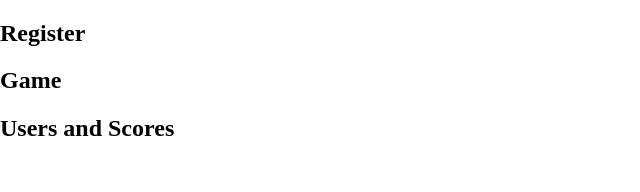
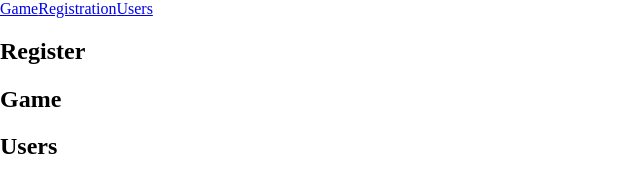
Before and after one commit to AccidentByDragon/3InARowGame, a website: page MainPage.html in a window 1280 px wide. Shown: the whole page, without its empty margins (0-640 px from the left). Drawn offline with Linux system fonts and the light colour scheme.

Commit message:
Switched Html code into generated html via JS

```diff
--- a/MainPage.html
+++ b/MainPage.html
@@ -9,26 +9,6 @@
 </head>
 
 <body>
-  <header>
-    <a href="#Game"></a>
-    <a href="#Users"></a>
-    <a href="#Register"></a>
-  </header>
-  <main>
-    <section id="Register">
-      <h2>Register</h2>
-    </section>
-
-    <section id="Game">
-      <h2>Game</h1>
-    </section>
-
-    <section id="Users">
-      <h2>Users and Scores</h2>
-    </section>
-
-
-  </main>
   <script src="./main.js"></script>
 </body>
 
--- a/main.js
+++ b/main.js
@@ -1,6 +1,45 @@
-import PromptSync from "prompt-sync";
-const prompt = PromptSync({ sigint: true });
+// import PromptSync from "prompt-sync";
+// const prompt = PromptSync({ sigint: true });
 
 let users = [
 
 ]
+const header = document.createElement("header");
+const aRefGame = document.createElement("a");
+
+aRefGame.innerText = "Game";
+aRefGame.href = "#Game";
+header.appendChild(aRefGame);
+document.body.appendChild(header);
+
+const aRefRegistration = document.createElement("a")
+aRefRegistration.innerText = "Registration";
+aRefRegistration.href = "#Registration";
+header.appendChild(aRefRegistration);
+
+const aRefUsers = document.createElement("a");
+aRefUsers.innerText = "Users";
+aRefUsers.href = "#Users";
+header.appendChild(aRefUsers);
+
+
+const sectionRegistration = document.createElement("section");
+sectionRegistration.id = "Registration";
+const sectionRegistrationH2 = document.createElement("h2");
+sectionRegistrationH2.innerText = "Register";
+sectionRegistration.appendChild(sectionRegistrationH2);
+document.body.appendChild(sectionRegistration);
+
+const sectionGame = document.createElement("section");
+sectionGame.id = "Game";
+const sectionGameHeader = document.createElement("h2");
+sectionGameHeader.innerText = "Game";
+sectionGame.appendChild(sectionGameHeader)
+document.body.appendChild(sectionGame);
+
+const sectionUsers = document.createElement("section");
+sectionUsers.id = "Users";
+const sectionUsersH2 = document.createElement("h2");
+sectionUsersH2.innerText = "Users";
+sectionUsers.appendChild(sectionUsersH2);
+document.body.appendChild(sectionUsers)
```
